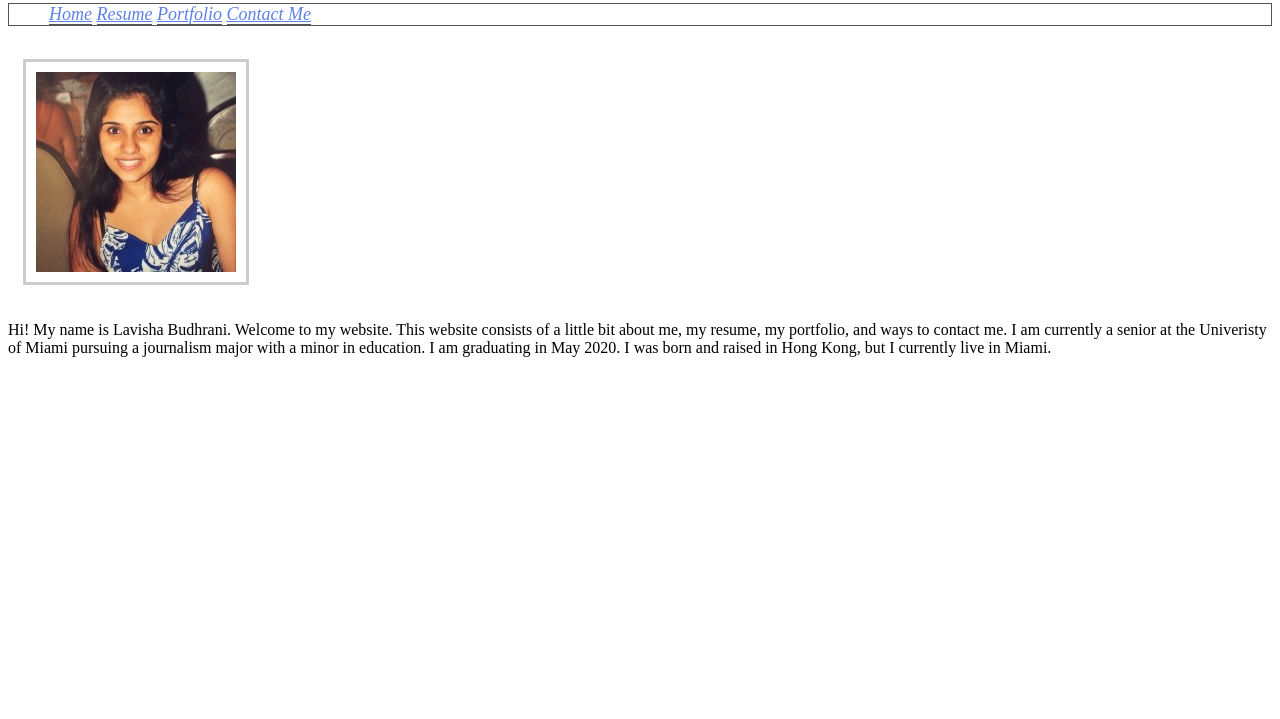
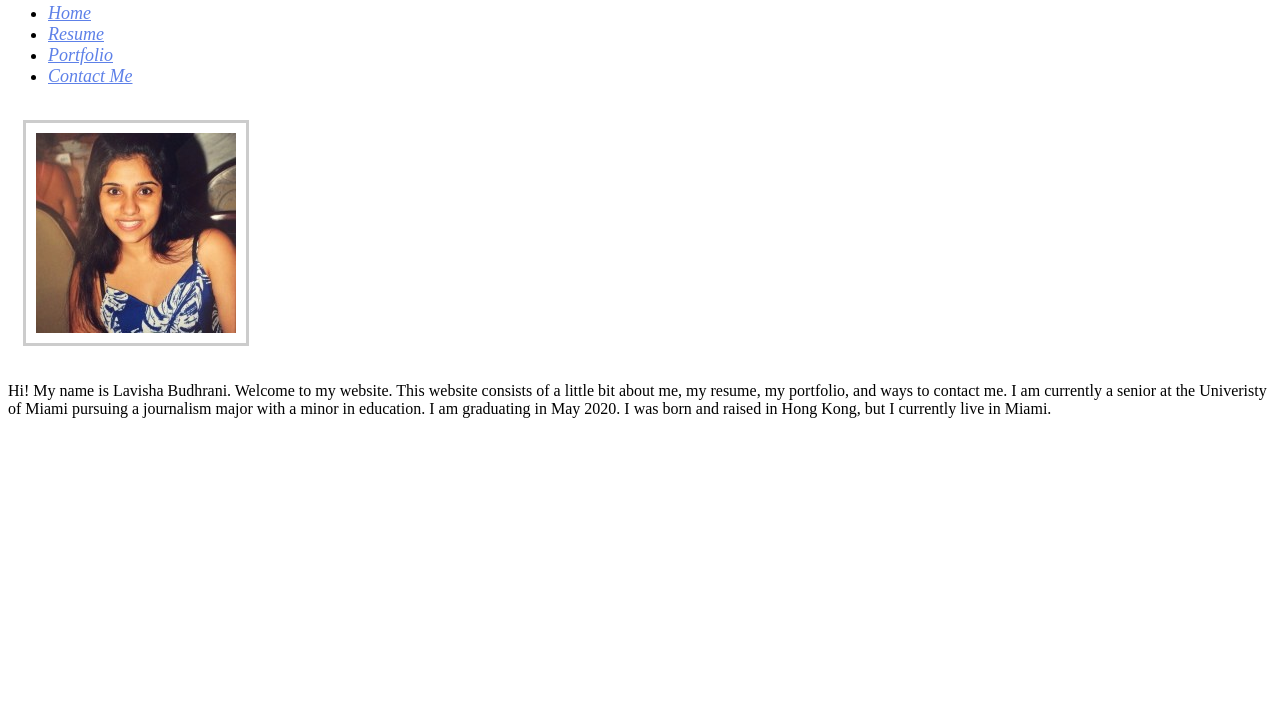
Before and after one commit to lavishabudhrani/lavishabudhrani.github.io, a plain HTML site: page index.html in a window 1280 px wide. Shown: the part 81-800 px from the top of the page. Drawn offline with Linux system fonts and the light colour scheme.

Commit message:
Update style.css

```diff
--- a/style.css
+++ b/style.css
@@ -11,17 +11,6 @@ main {
 header {
   font-size: 18px;
   font-family: "Tinos", serif;
-}
-
-ul {
-  list-style-type: circle;
-  border: 1px solid #555;
-}
-
-li {
-  text-align: center;
-  border-bottom: 1px solid #555;
-  display: inline;
 }
 
 nav {
```
